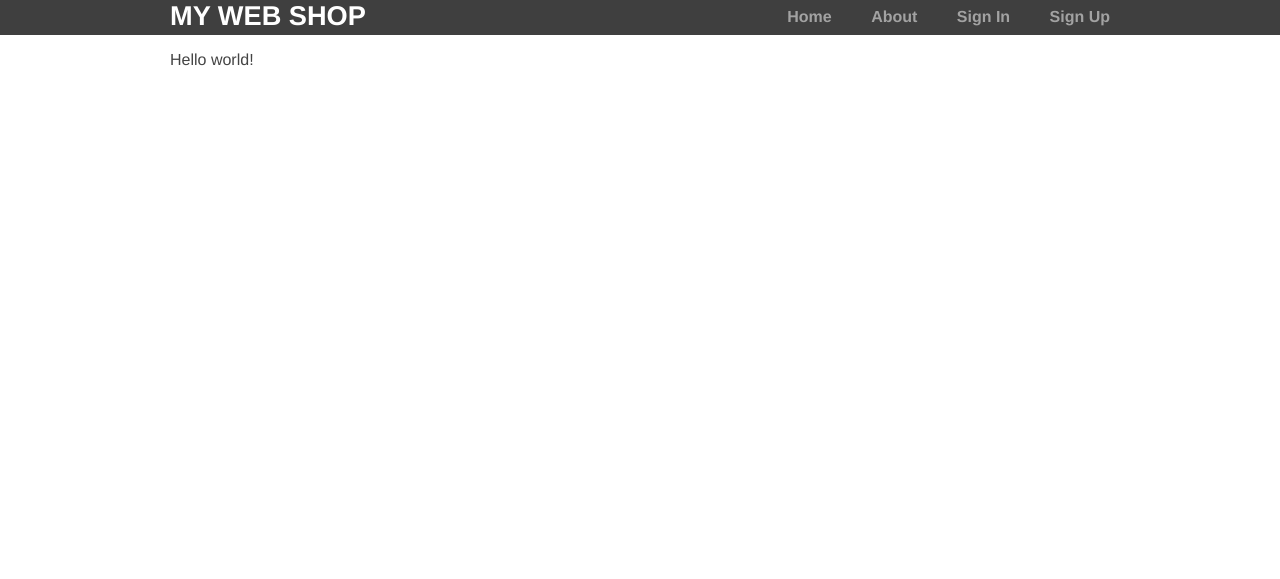
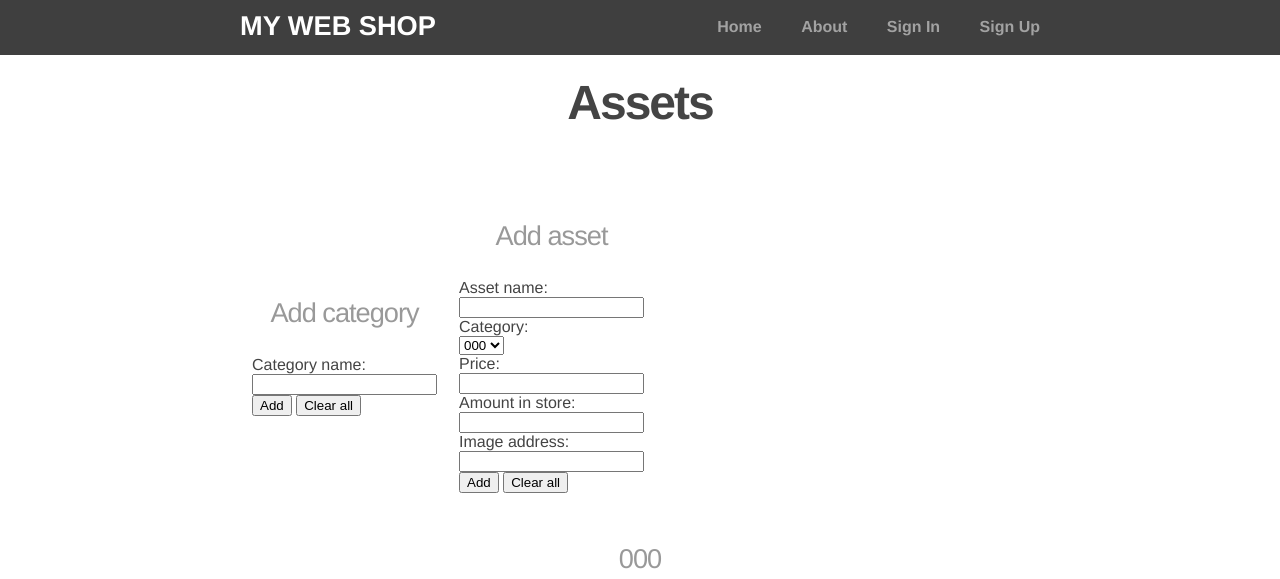
Before and after one commit to mjolnir92/little-webshop, a Flask app: template webshop/templates/home.html in a window 1280 px wide. Shown: the top 579 px of the page. Run offline with Flask 2, Linux system fonts and the light colour scheme; the template is opened without the code that fills it: most values are stand-ins (such as "Sample title", 1, 10 or a date in 2020); data that the repository does not hold is empty; some libraries are stand-ins or nearby versions.

Commit message:
Show assets, generate example tables

```diff
--- a/webshop/app.py
+++ b/webshop/app.py
@@ -1,5 +1,5 @@
 from flask import Flask, g, render_template, request
-import MySQLdb
+import MySQLdb as mdb
 
 app = Flask(__name__)
 
@@ -10,94 +10,119 @@ USERNAME = 'little-webshop'
 PASSWORD = 'little-webshop-password-123'
 DATABASE = 'little_webshop'
 
-def init_sqlite():
-    """ Create a new database or clear the old one """
-    g.db = get_db()
-    with app.open_resource('schema-sqlite.sql', mode='r') as f:
-        g.db.cursor().executescript(f.read())
-    g.db.commit()
 
-def init_mysql():
-    """ Create a new database or clear the old one """
-    g.db = get_db()
-    with app.open_resource('schema-mysql.sql', mode='r') as f:
-        for line in f:
-            g.db.execute(line)
-    g.db.commit()
-
-def get_db():
-    return MySQLdb.connect(host=HOST, port=2222, user=USERNAME, passwd=PASSWORD, db=DATABASE).cursor()
+def connect_db():
+    return mdb.connect(host=HOST, port=2222, user=USERNAME, passwd=PASSWORD, db=DATABASE)
 
 
 @app.before_request
 def before_request():
     """ This is run when any page is requested """
     try:
-        g.db = get_db()
+        g.db = connect_db()
     except Exception as e:
-        print(e)
+        print e
 
 
 @app.teardown_request
 def teardown_request(exception):
     """ This run when the requested page has been served """
-    g.db = get_db()
-    if g.db is not None:
-        g.db.close()
+    db = getattr(g, 'db', None)
+    if db is not None:
+        db.close()
     else:
-        print("DB is null")
-
-
-@app.route("/")
-def home():
-    """  """
-    g.db = get_db()
-    g.db.execute('select login, password from Customer order by idCustomer desc')
-    entries = g.db.fetchall()
-    return render_template("home.html", entries=entries)
-
-
-@app.route('/', methods=['POST'])
-def home_post():
-    """  """
-    if "button-save" in request.form:
-        g.db = get_db()
-        g.db.execute('insert into Customer (login, password) values (%s, %s)',
-                     [request.form['text-login'], request.form['text-password']])
-        g.db.connection.commit()
-    elif "button-clear" in request.form:
-        g.db = get_db()
-        g.db.execute('delete from Customer')
-        g.db.connection.commit()
-    return home()
+        print "DB was null!"
 
 
 @app.route('/about')
 def about():
     return render_template('about.html')
 
-@app.route('/login')
-def login():
-    return render_template('login.html')
+
+@app.route("/")
+def home():
+    db = getattr(g, 'db', None).cursor(mdb.cursors.DictCursor)
+    db.execute('select * from AssetCategory order by idCategory desc')
+    category_rows = db.fetchall()
+    categorized_items = []
+    for category_row in category_rows:
+        db.execute('select * from Asset where AssetCategory_idCategory=(%s)', [category_row["idCategory"]])
+        assets_in_category = db.fetchall()
+        categorized_items.append( (category_row["categoryName"], assets_in_category) )
+    return render_template('home.html', category_rows=category_rows, categorized_items=categorized_items)
+
+
+@app.route('/', methods=['POST'])
+def home_post():
+    db = getattr(g, 'db', None).cursor(mdb.cursors.DictCursor)
+    if "button-save-category" in request.form:
+        db.execute('insert into AssetCategory (categoryName) values (%s)',
+                   [request.form['text-categoryName']])
+        db.connection.commit()
+    if "button-save-asset" in request.form:
+        db.execute('select idCategory from AssetCategory where categoryName=(%s)',
+                   [request.form['select-category']])
+        idCategory = db.fetchall()[0]['idCategory']
+        db.execute( 'insert into Asset '
+                    '(name, price, amountInStore, imagePath, AssetCategory_idCategory)'
+                    ' values '
+                    '(%s, %s, %s, %s, %s)',
+                   [
+                       request.form['text-name'],
+                       request.form['text-price'],
+                       request.form['text-amountInStore'],
+                       request.form['text-imagePath'],
+                       idCategory
+                   ])
+        db.connection.commit()
+    elif "button-clear-asset" in request.form:
+        db.execute('delete from Asset')
+    elif "button-clear-category" in request.form:
+        db.execute('delete from Category')
+    db.connection.commit()
+    return home()
+
+
+@app.route('/signin')
+def signin():
+    return render_template('signin.html')
 
 
 @app.route('/signup')
 def signup():
-    return render_template('signup.html')
+    db = getattr(g, 'db', None).cursor(mdb.cursors.DictCursor)
+    db.execute('select * from Customer order by idCustomer desc')
+    rows = db.fetchall()
+    return render_template('signup.html', rows=rows)
+
 
 @app.route('/signup', methods=['POST'])
 def signup_post():
-    """  """
+    db = getattr(g, 'db', None).cursor(mdb.cursors.DictCursor)
+    print("signup")
+    statement_insert = 'insert into Customer ' \
+                       '(login, password, firstName, lastName, streetAddress, postCode, postTown, phoneNr, email)' \
+                       ' values ' \
+                       '(%s, %s, %s, %s, %s, %s, %s, %s, %s)'
     if "button-save" in request.form:
-        g.db = get_db()
-        g.db.execute('insert into Customer (login, password) values (%s, %s)',
-                     [request.form['text-login'], request.form['text-password']])
-        g.db.connection.commit()
+        db.execute(statement_insert,
+                   [
+                       request.form['text-login'],
+                       request.form['text-password'],
+                       request.form['text-firstName'],
+                       request.form['text-lastName'],
+                       request.form['text-streetAddress'],
+                       request.form['text-postCode'],
+                       request.form['text-postTown'],
+                       request.form['text-phoneNr'],
+                       request.form['text-email']
+                   ])
+        db.connection.commit()
     elif "button-clear" in request.form:
-        g.db = get_db()
-        g.db.execute('delete from Customer')
-        g.db.connection.commit()
+        db.execute('delete from Customer')
+        db.connection.commit()
     return signup()
+
 
 if __name__ == '__main__':
     app.secret_key = SECRET_KEY
--- a/webshop/static/main.css
+++ b/webshop/static/main.css
@@ -11,7 +11,7 @@ body {
 
 header {
   background-color: #2B2B2B;
-  height: 35px;
+  height: 55px;
   width: 100%;
   opacity: .9;
   margin-bottom: 10px;
@@ -23,6 +23,7 @@ header h1.logo {
   color: #fff;
   text-transform: uppercase;
   float: left;
+  padding: 10px 0 10px 0;
 }
 
 header h1.logo:hover {
@@ -35,7 +36,7 @@ header h1.logo:hover {
  */
 
 .container {
-  width: 940px;
+  width: 800px;
   margin: 0 auto;
 }
 
@@ -49,7 +50,7 @@ div.jumbo {
 
 h2 {
   font-size: 3em;
-  margin-top: 40px;
+  margin-top: 20px;
   text-align: center;
   letter-spacing: -2px;
 }
@@ -57,7 +58,7 @@ h2 {
 h3 {
   font-size: 1.7em;
   font-weight: 100;
-  margin-top: 30px;
+  margin-top: 20px;
   text-align: center;
   letter-spacing: -1px;
   color: #999;
@@ -67,6 +68,7 @@ h3 {
  */
 
 .menu {
+  padding: 10px 0 10px 0;
   float: right;
   margin-top: 8px;
 }
--- a/webshop/templates/about.html
+++ b/webshop/templates/about.html
@@ -2,5 +2,5 @@
 
 {% block content %}
   <h2>About</h2>
-  <p>This is an About page for the Intro to Flask article. Don't I look good? Oh stop, you're making me blush.</p>
+  <p>This is out little web shop.</p>
 {% endblock %}
--- a/webshop/templates/home.html
+++ b/webshop/templates/home.html
@@ -2,6 +2,80 @@
 
 {% block content %}
 
-<p>Hello world!</p>
+<h2>Assets</h2>
+<table class="entries" border="0" cellpadding="10">
+    <td>
+        <h3>Add category</h3>
+
+        <form action="." method="POST">
+            Category name:<br>
+            <input type="text" name="text-categoryName">
+            <br>
+            <input type="submit" name="button-save-category" value="Add">
+            <input type="submit" name="button-clear-category" value="Clear all">
+        </form>
+    </td>
+    <br>
+    <td>
+        <h3>Add asset</h3>
+
+        <form action="." method="POST">
+            Asset name:<br>
+            <input type="text" name="text-name">
+            <br>
+            Category:<br>
+            <select name="select-category">
+                {% for row in category_rows %}
+                <option value="u'{{row['categoryName'].decode('utf-8')}}">{{row["categoryName"].decode('utf-8')}}
+                </option>
+                {% else %}
+                <option value="none"></option>
+                {% endfor %}
+            </select>
+            <br>
+            Price:<br>
+            <input type="text" name="text-price">
+            <br>
+            Amount in store:<br>
+            <input type="text" name="text-amountInStore">
+            <br>
+            Image address:<br>
+            <input type="text" name="text-imagePath">
+            <br>
+            <input type="submit" name="button-save-asset" value="Add">
+            <input type="submit" name="button-clear-asset" value="Clear all">
+        </form>
+    </td>
+</table>
+
 <br>
+{% for category in categorized_items %}
+<h3>{{ category[0].decode('utf-8').capitalize() }}</h3>
+<table class="entries" border="1" cellpadding="10">
+    <tr>
+        <th>Name</th>
+        <th>Price</th>
+        <th>Amount</th>
+        <th>Image</th>
+    </tr>
+    {% for category_asset in category[1] %}
+    <tr>
+        <td>{{ category_asset["name"].decode('utf-8').capitalize() }}</td>
+        <td>{{ category_asset["price"] }}</td>
+        <td>{{ category_asset["amountInStore"] }}</td>
+        <td>
+            <a href="{{category_asset['imagePath'].decode('utf-8')}}">
+                <img border="0"
+                     alt="{{ category_asset['name'].decode('utf-8') }}"
+                     src="{{category_asset['imagePath'].decode('utf-8')}}"
+                     height="100">
+            </a>
+        </td>
+    </tr>
+    {% else %}
+
+    {% endfor %}
+</table>
+{% endfor %}
+
 {% endblock %}
--- a/webshop/templates/layout.html
+++ b/webshop/templates/layout.html
@@ -15,7 +15,7 @@
                 <ul class="menu">
                     <li><a href="{{ url_for('home') }}">Home</a></li>
                     <li><a href="{{ url_for('about') }}">About</a></li>
-                    <li><a href="{{ url_for('login') }}">Sign In</a></li>
+                    <li><a href="{{ url_for('signin') }}">Sign In</a></li>
                     <li><a href="{{ url_for('signup') }}">Sign Up</a></li>
                 </ul>
             </nav>
```
Also changed, not shown: webshop/schema-mysql.sql (+10 -10 lines), webshop/templates/signup.html (+19 -5 lines), webshop/testdata-mysql.sql (added, +67 -0 lines), webshop/templates/signin.html (renamed from webshop/templates/login.html).
